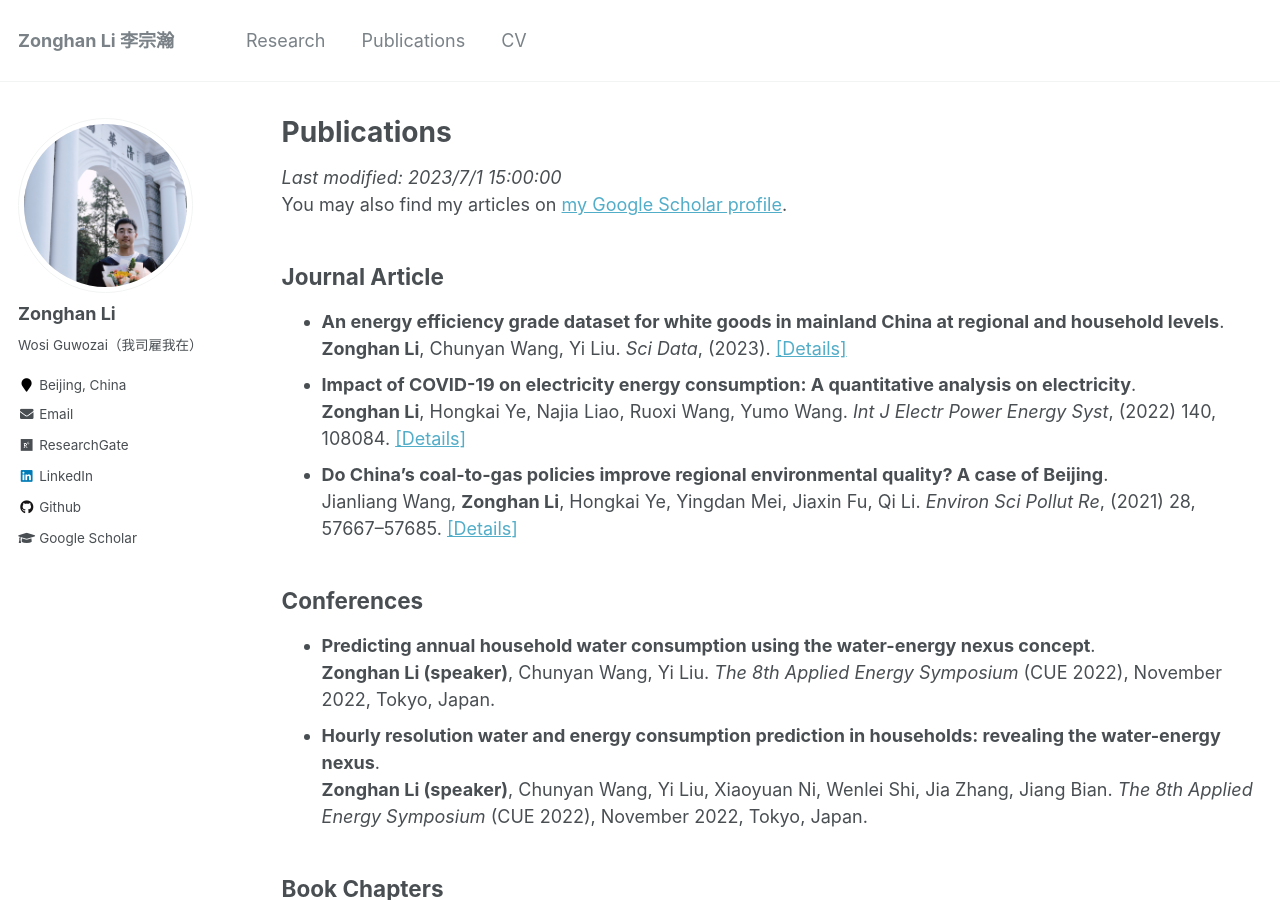
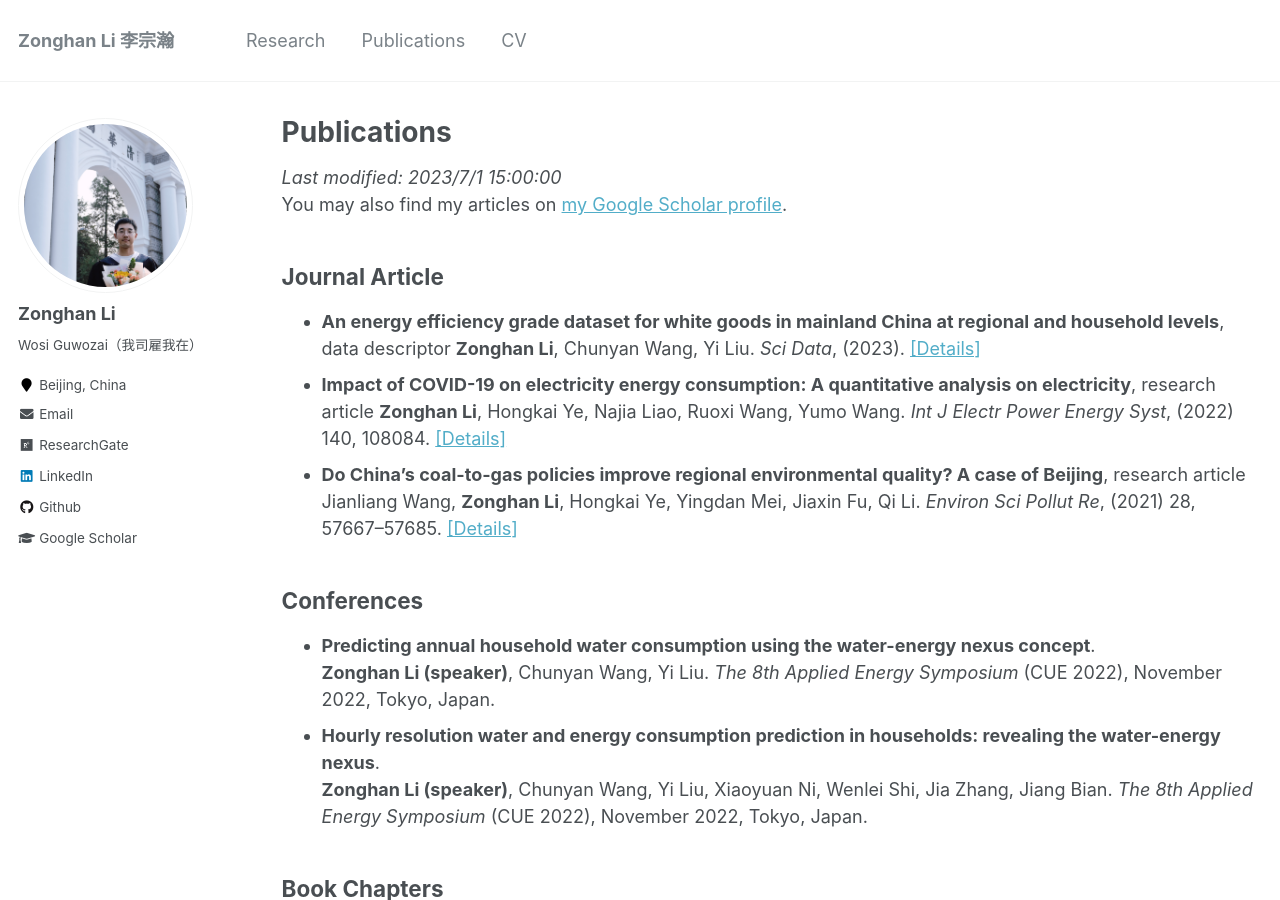
Before and after one commit to lzh3278/lzh.github.io, a Jekyll site: the page built from _pages/publications.md, in a window 1280 px wide and 900 px high. Built offline with Jekyll 4.4.1, drawn with Linux system fonts in a browser that asks for light colours.

Commit message:
Update publications.md

```diff
--- a/_pages/publications.md
+++ b/_pages/publications.md
@@ -9,11 +9,11 @@ You may also find my articles on [my Google Scholar profile](https://scholar.goo
 
 Journal Article
 ------
-* **An energy efficiency grade dataset for white goods in mainland China at regional and household levels**.
-  **Zonghan Li**, Chunyan Wang, Yi Liu. *Sci Data*, (2023). [[Details]](https://lzh3278.github.io/publication/SciData2023)
-* **Impact of COVID-19 on electricity energy consumption: A quantitative analysis on electricity**.
+* **An energy efficiency grade dataset for white goods in mainland China at regional and household levels**, data descriptor
+  **Zonghan Li**, Chunyan Wang, Yi Liu. *Sci Data*, (2023). [[Details]](https://lzh3278.github.io/publication/sdata2023)
+* **Impact of COVID-19 on electricity energy consumption: A quantitative analysis on electricity**, research article
   **Zonghan Li**, Hongkai Ye, Najia Liao, Ruoxi Wang, Yumo Wang. *Int J Electr Power Energy Syst*, (2022) 140, 108084.  [[Details]](https://lzh3278.github.io/publication/ijepes2022)
-* **Do China’s coal-to-gas policies improve regional environmental quality? A case of Beijing**.
+* **Do China’s coal-to-gas policies improve regional environmental quality? A case of Beijing**, research article
   Jianliang Wang, **Zonghan Li**, Hongkai Ye, Yingdan Mei, Jiaxin Fu, Qi Li. *Environ Sci Pollut Re*, (2021) 28, 57667–57685.  [[Details]](https://lzh3278.github.io/publication/espr2021)
 
 Conferences
```
